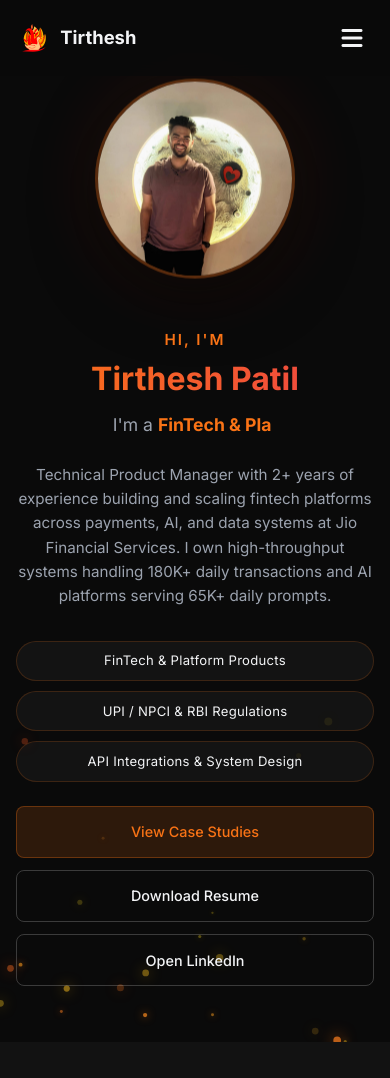
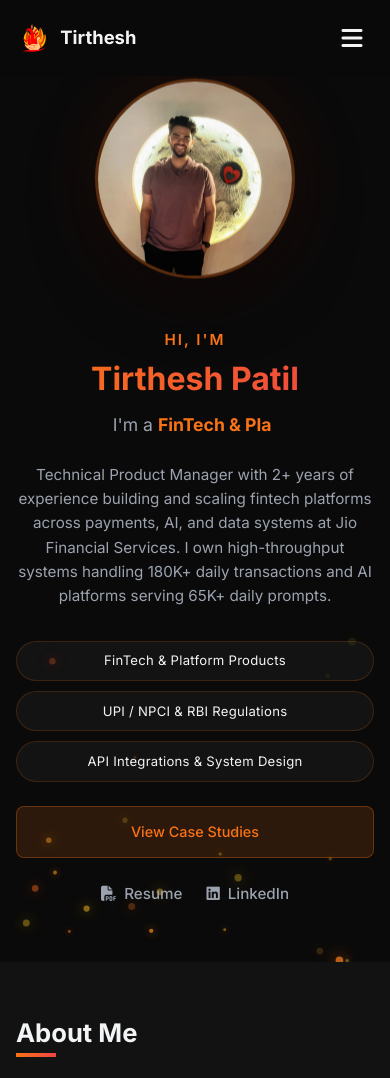
Before and after one commit to tirthesh2001/Portfolio, a website: page index.html in a window 390 px wide. Shown: the top 1078 px of the page. Drawn offline with Linux system fonts and the light colour scheme.

Commit message:
Add new case studies, make projects carousel, and subtle CTAs

```diff
--- a/content/data.json
+++ b/content/data.json
@@ -117,24 +117,45 @@
     },
     {
       "label": "Product Case Study",
-      "title": "Financial Marketplace & Payments Experience",
-      "icon": "fas fa-building-columns",
-      "summary": "A connected fintech product space spanning UPI, partner integrations, and marketplace journeys across financial products.",
+      "title": "UPI Payments Scalability at JFS",
+      "icon": "fas fa-money-bill-transfer",
+      "summary": "Scaling the UPI payments vertical within the Jio Financial Services ecosystem to handle high-throughput transactions reliably.",
       "details": [
         {
-          "heading": "The Problem",
-          "text": "Fintech products needed to balance compliance, partner dependencies, and a user experience simple enough to drive adoption."
+          "heading": "The Context",
+          "text": "The payments system needed to support massive daily transaction volumes while strictly adhering to NPCI compliance and maintaining high uptime."
         },
         {
           "heading": "What I Drove",
-          "text": "Cross-functional coordination, product requirement definition, integration readiness, and KPI-aware iteration."
+          "text": "Owned the UPI payments vertical, driving NPCI compliance certification, multi-bank API integration, and implementing real-time monitoring."
         },
         {
           "heading": "Outcome",
-          "text": "Delivery moved forward with clearer requirements, stronger execution alignment, and a better foundation for scale and optimization."
+          "text": "Scaled volume to 180K average daily transactions at 99%+ uptime with an 85%+ successful payment processing rate."
         }
       ],
-      "tags": ["FinTech", "UPI", "Compliance", "Partner Integrations"]
+      "tags": ["UPI / NPCI", "API Integration", "High Throughput", "Compliance"]
+    },
+    {
+      "label": "Product Case Study",
+      "title": "Agentic Chatbot for JFS SuperApp",
+      "icon": "fas fa-robot",
+      "summary": "An intelligent, AI-powered agentic chatbot integrated into the JFS SuperApp to handle complex workflows and user queries.",
+      "details": [
+        {
+          "heading": "The Context",
+          "text": "Users needed a seamless, conversational interface within the app to navigate services, requiring sophisticated AI workflow integrations."
+        },
+        {
+          "heading": "What I Drove",
+          "text": "Owned the JFS Agentic Chatbot product lifecycle, leading iterative roadmap execution and ensuring executive stakeholder alignment."
+        },
+        {
+          "heading": "Outcome",
+          "text": "Successfully scaled usage to 65,000 daily prompts within the JFS App, driving significant conversational engagement."
+        }
+      ],
+      "tags": ["AI / GenAI", "Agentic Workflows", "Product Strategy", "Scale-up"]
     },
     {
       "label": "Technical Project",
--- a/index.html
+++ b/index.html
@@ -70,8 +70,10 @@
         </div>
         <div class="hero-cta">
           <a href="#projects" class="btn btn-primary">View Case Studies</a>
-          <a href="Tirthesh%20Patil%20%E2%80%94%20Technical%20Product%20Manager.pdf" target="_blank" class="btn btn-outline" download>Download Resume</a>
-          <a href="https://in.linkedin.com/in/tirthesh-patil" target="_blank" rel="noopener noreferrer" class="btn btn-outline">Open LinkedIn</a>
+          <div class="hero-secondary-links">
+            <a href="Tirthesh%20Patil%20%E2%80%94%20Technical%20Product%20Manager.pdf" target="_blank" download><i class="fas fa-file-pdf"></i> Resume</a>
+            <a href="https://in.linkedin.com/in/tirthesh-patil" target="_blank" rel="noopener noreferrer"><i class="fab fa-linkedin"></i> LinkedIn</a>
+          </div>
         </div>
       </div>
       <div class="hero-image-wrap">
--- a/styles.css
+++ b/styles.css
@@ -420,10 +420,31 @@ a:hover {
 
 .hero-cta {
   display: flex;
+  align-items: center;
   flex-wrap: wrap;
-  gap: 1rem;
+  gap: 1.5rem;
   animation: fadeInUp 0.8s ease-out 0.45s forwards;
   opacity: 0;
+}
+
+.hero-secondary-links {
+  display: flex;
+  align-items: center;
+  gap: 1.5rem;
+}
+
+.hero-secondary-links a {
+  color: var(--text-secondary);
+  font-size: 0.95rem;
+  font-weight: 500;
+  display: flex;
+  align-items: center;
+  gap: 0.5rem;
+  transition: color var(--transition-fast);
+}
+
+.hero-secondary-links a:hover {
+  color: var(--accent-primary);
 }
 
 /* Hero image */
@@ -891,9 +912,27 @@ section:nth-of-type(even) {
 }
 
 .projects-grid {
-  display: grid;
-  grid-template-columns: repeat(auto-fill, minmax(350px, 1fr));
+  display: flex;
+  overflow-x: auto;
   gap: 2rem;
+  padding-bottom: 2rem;
+  scroll-snap-type: x mandatory;
+  scrollbar-width: thin;
+  -webkit-overflow-scrolling: touch;
+}
+
+.projects-grid::-webkit-scrollbar {
+  height: 8px;
+}
+
+.projects-grid::-webkit-scrollbar-track {
+  background: rgba(255, 255, 255, 0.05);
+  border-radius: 4px;
+}
+
+.projects-grid::-webkit-scrollbar-thumb {
+  background: var(--accent-primary);
+  border-radius: 4px;
 }
 
 .project-card {
@@ -901,6 +940,8 @@ section:nth-of-type(even) {
   border-radius: var(--border-radius);
   overflow: hidden;
   box-shadow: var(--card-shadow);
+  flex: 0 0 380px;
+  scroll-snap-align: start;
   transition: all var(--transition-medium);
 }
 
@@ -1317,7 +1358,11 @@ footer {
   }
 
   .projects-grid {
-    grid-template-columns: 1fr;
+    gap: 1.5rem;
+  }
+
+  .project-card {
+    flex: 0 0 85vw;
   }
 
   .menu-toggle {
@@ -1470,9 +1515,11 @@ footer {
   }
 
   .hero-cta {
-    display: flex;
-    flex-direction: column;
-    gap: 0.75rem;
+    justify-content: center;
+  }
+  .hero-secondary-links {
+    justify-content: center;
+    width: 100%;
   }
 
   .btn {
```
